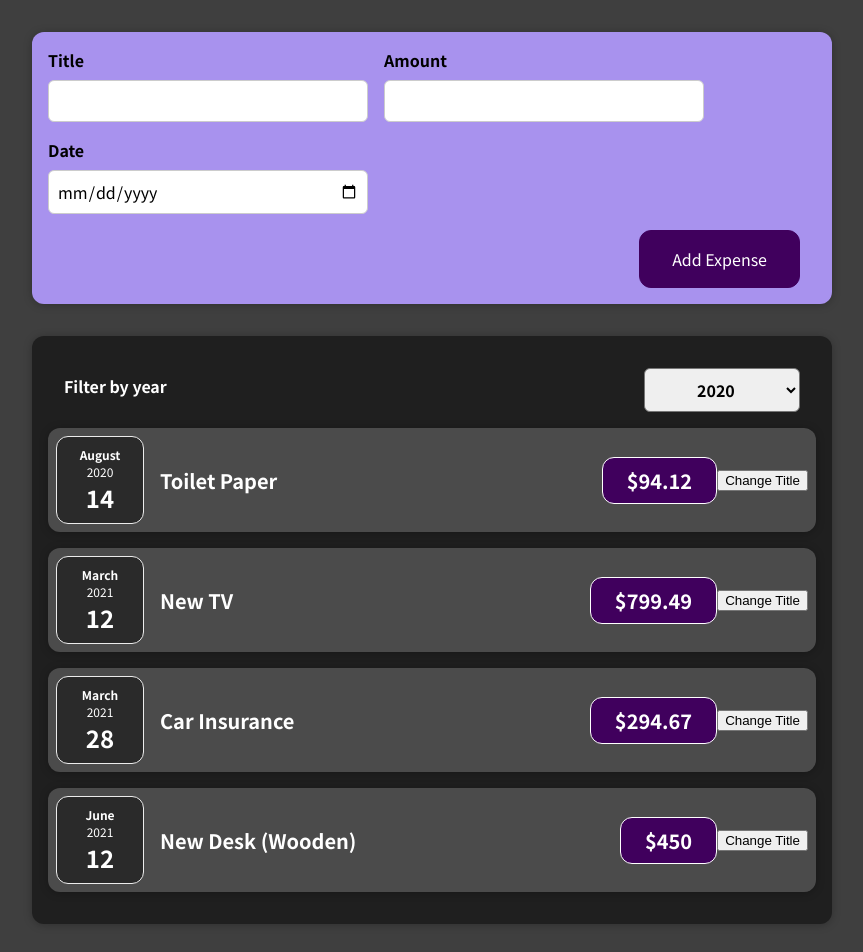
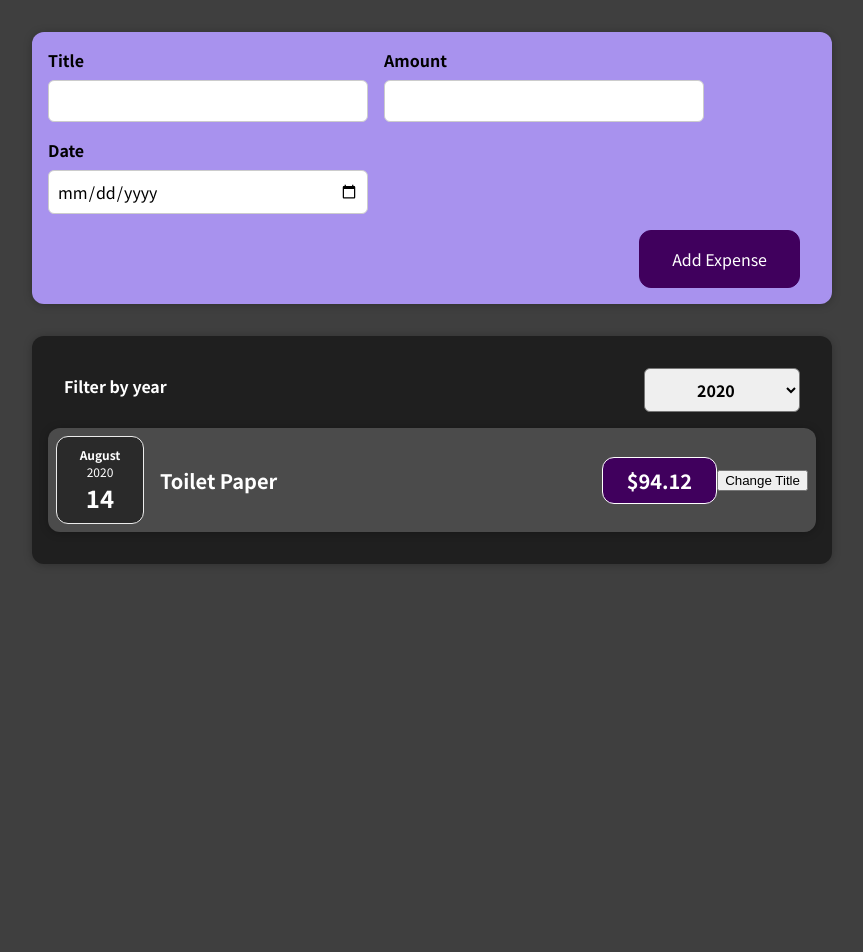
Before and after one commit to batar-btr/maximilian, a React (Create React App) app: page / in a window 1280 px wide. Shown: the top 952 px of the page, without its empty margins (208-1071 px from the left). After the commit the page ends 800 px from the top, so only its background shows below. Built offline with nearby package versions, Linux system fonts and the light colour scheme.

Commit message:
add conditional render

```diff
--- a/src/App.js
+++ b/src/App.js
@@ -1,19 +1,9 @@
-import React from 'react';
+import React, { useState } from 'react';
 
 import NewExpense from './components/NewExpense/NewExpense'
 import Expenses from './components/Expenses/Expenses';
 
-const App = () => {
-
-  const addNewExpense = expense => {
-    const newExpense = {
-      ...expense,
-      id: Math.random().toString()
-    }
-    console.log(newExpense)
-  }
-
-  const expenses = [
+const DUMMY_EXPENSES = [
   {
     id: 'e1',
     title: 'Toilet Paper',
@@ -35,6 +25,21 @@
   },
 ];
 
+const App = () => {
+
+  const [expenses, setExpenses] = useState(DUMMY_EXPENSES);
+
+  const addNewExpense = expense => {
+    setExpenses(prevExpenses => {
+      const newArr = [
+        expense,
+        ...prevExpenses
+      ];
+      console.log(newArr);
+      setExpenses(newArr);
+    })
+  }
+
   // return React.createElement(
   //   'div',
   //   {},
--- a/src/components/Expenses/ExpenseItem.js
+++ b/src/components/Expenses/ExpenseItem.js
@@ -15,6 +15,7 @@
   };
 
   return (
+    <li>
       <Card className='expense-item'>
         <ExpenseDate date={props.date} />
         <div className='expense-item__description'>
@@ -23,6 +24,7 @@
         </div>
         <button onClick={clickHandler}>Change Title</button>
       </Card>
+    </li>
   );
 }
 
--- a/src/components/Expenses/Expenses.js
+++ b/src/components/Expenses/Expenses.js
@@ -1,6 +1,6 @@
 import React, { useState } from 'react';
 
-import ExpenseItem from './ExpenseItem';
+import ExpensesList from './ExpensesList';
 import Card from '../UI/Card';
 import ExpensesFilter from './ExpensesFilter';
 import './Expenses.css';
@@ -13,29 +13,17 @@
         setFilteredYear(selectedYear);
     }
 
+    const filteredExpenses = props.items.filter(expense => expense.date.getFullYear() === +filteredYear)
+
     return (
         <Card className="expenses">
+
             <ExpensesFilter selected={filteredYear} onChangeFilter={filterChangeHandler} />
-      <ExpenseItem
-        title={props.items[0].title}
-        amount={props.items[0].amount}
-        date={props.items[0].date}
-      />
-      <ExpenseItem
-        title={props.items[1].title}
-        amount={props.items[1].amount}
-        date={props.items[1].date}
-      />
-      <ExpenseItem
-        title={props.items[2].title}
-        amount={props.items[2].amount}
-        date={props.items[2].date}
-      />
-      <ExpenseItem
-        title={props.items[3].title}
-        amount={props.items[3].amount}
-        date={props.items[3].date}
-      />
+
+            <ExpensesList items={filteredExpenses} />
+
+            {/* {props.items.map()} */}
+
         </Card>
     );
 }
--- /dev/null
+++ b/src/components/Expenses/ExpensesList.css
@@ -0,0 +1,9 @@
+.expenses-list {
+    list-style: none;
+    padding: 0;
+}
+
+.expenses-list__fallback {
+    color: white;
+    text-align: center;
+}
--- /dev/null
+++ b/src/components/Expenses/ExpensesList.js
@@ -0,0 +1,24 @@
+import ExpenseItem from "./ExpenseItem";
+import './ExpensesList.css';
+
+const ExpensesList = props => {
+
+    let expensesContent = <p>No expenses found</p>;
+
+    if(props.items.length === 0) {
+        return <h2 className='expenses-list__fallback'>Found no expenses</h2>
+    }
+
+    return <ul className="expenses-list">
+        {props.items.map(expense => <ExpenseItem
+            title={expense.title}
+            amount={expense.amount}
+            date={expense.date}
+            key={expense.id}
+        />
+        )}
+    </ul>
+
+};
+
+export default ExpensesList;
--- a/src/components/NewExpense/ExpenseForm.js
+++ b/src/components/NewExpense/ExpenseForm.js
@@ -28,12 +28,12 @@
         let data = {
             title: enteredTitle,
             amount: enteredAmount,
-            date: enteredDate
+            date: new Date(enteredDate)
         }
         setEnteredTitle('');
         setEnteredAmount('');
         setEnteredDate('');
-
+        console.log(data)
         props.onAddExpense(data)
     }
 
--- a/src/components/NewExpense/NewExpense.js
+++ b/src/components/NewExpense/NewExpense.js
@@ -6,7 +6,11 @@
 const NewExpense = (props) => {
 
   const onAddExpenseHandler = (expense) => {
-    props.addNew(expense);
+    const newExpense = {
+      ...expense,
+      id: Math.random().toString()
+    }
+    props.addNew(newExpense)
   }
 
   return (
```
Lines whose indentation alone changed are shown as unchanged.
